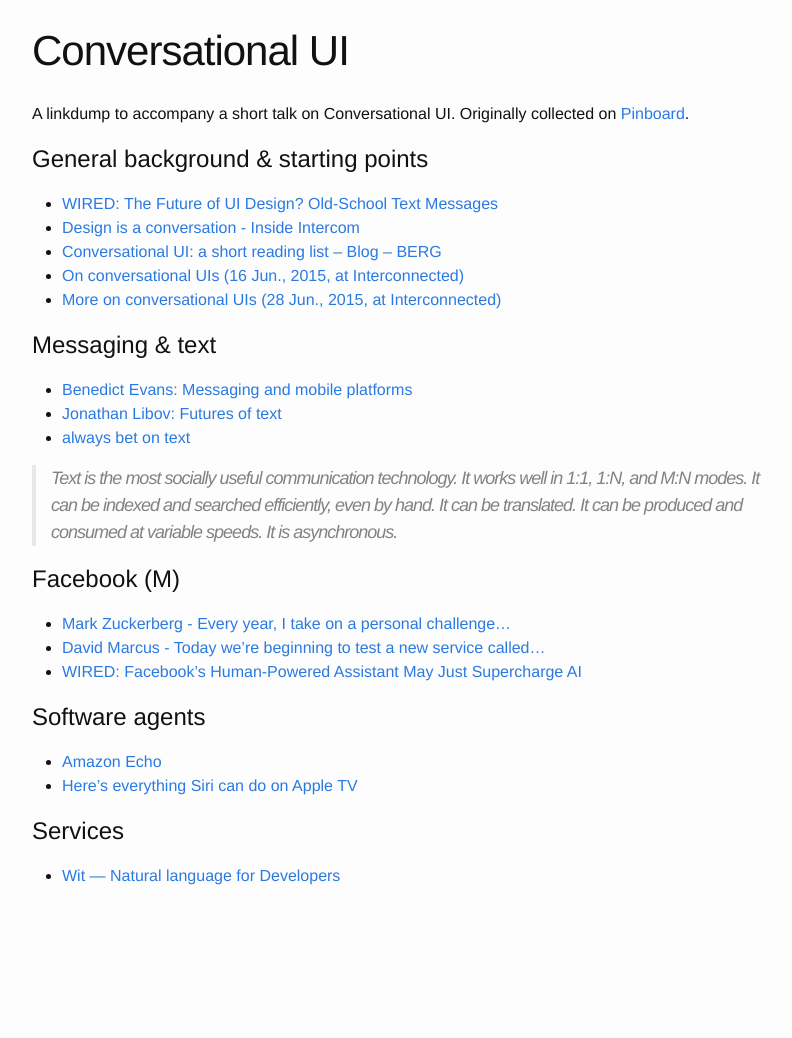
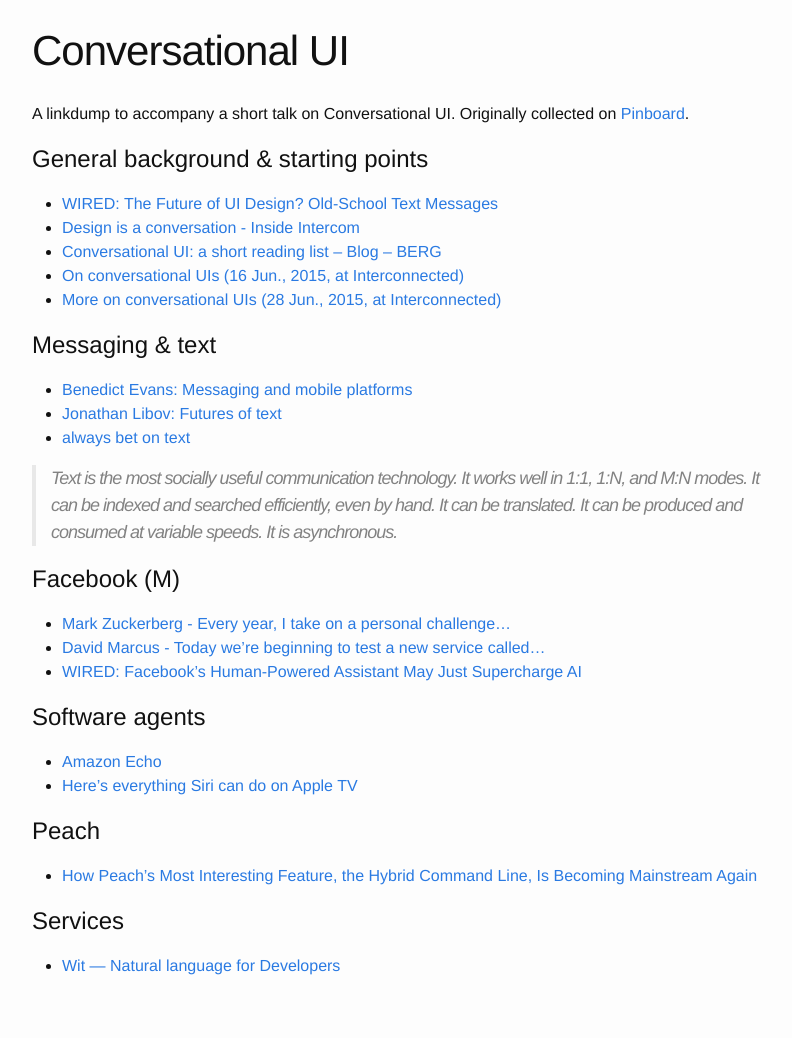
Before and after one commit to prehensile/prehensile.github.io, a Jekyll site: the page built from talks/cui.md, in a window 1280 px wide. Shown: the whole page, without its empty margins (238-1030 px from the left). Built offline with Jekyll 4.4.1, drawn with Linux system fonts in a browser that asks for light colours; before the commit the page ends 948 px from its top, so only the background shows below that.

Commit message:
added peach

```diff
--- a/talks/cui.md
+++ b/talks/cui.md
@@ -22,7 +22,6 @@
 
 > Text is the most socially useful communication technology. It works well in 1:1, 1:N, and M:N modes. It can be indexed and searched efficiently, even by hand. It can be translated. It can be produced and consumed at variable speeds. It is asynchronous.
 
-
 #Facebook (M)
 
 * [Mark Zuckerberg - Every year, I take on a personal challenge...][13]
@@ -32,6 +31,9 @@
 #Software agents
 * [Amazon Echo][14]
 * [Here's everything Siri can do on Apple TV][15]
+
+#Peach
+* [How Peach’s Most Interesting Feature, the Hybrid Command Line, Is Becoming Mainstream Again][16]
 
 #Services
 * [Wit — Natural language for Developers ][12]
```
Also changed, not shown: other parts of talks/cui.md (+1 -0 lines).
